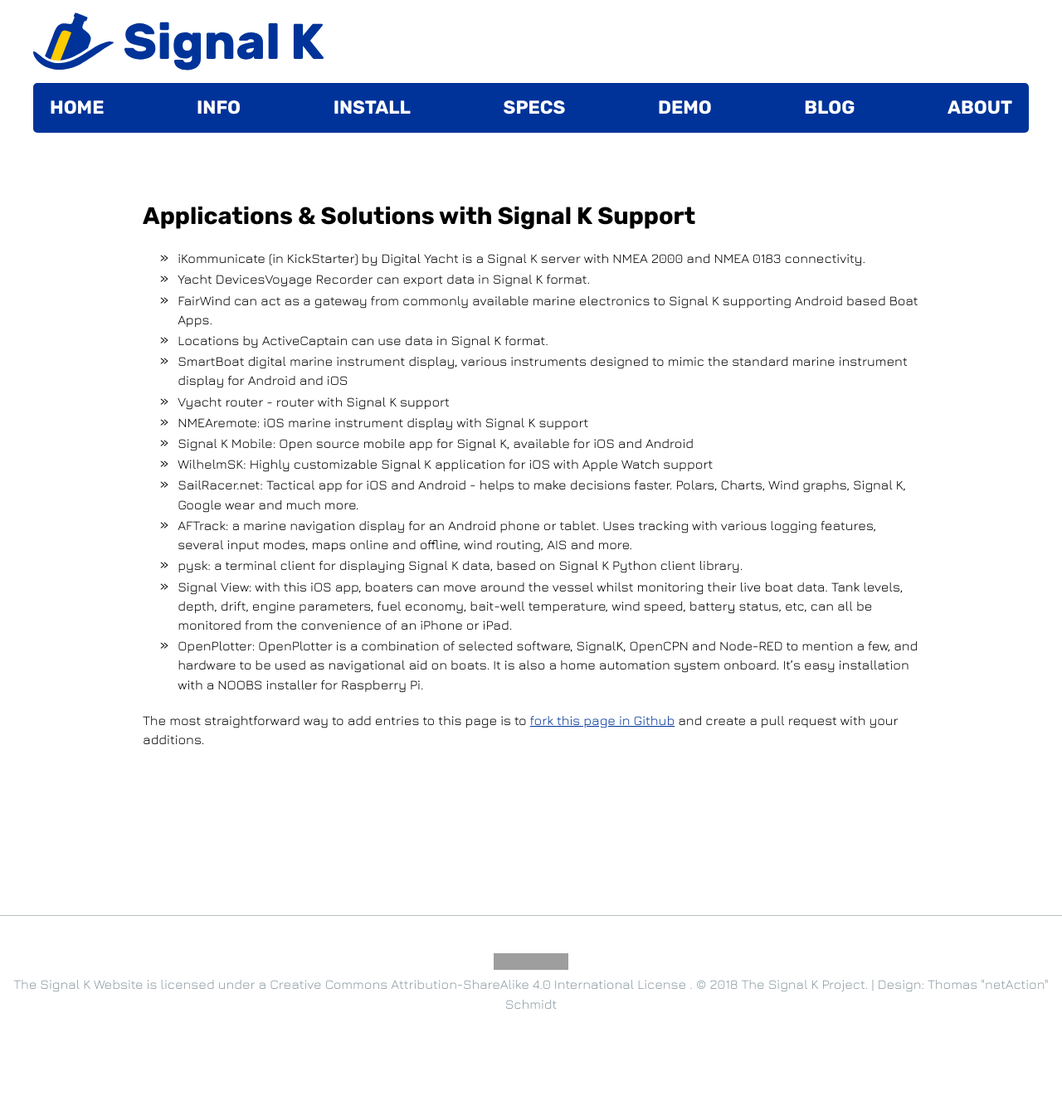
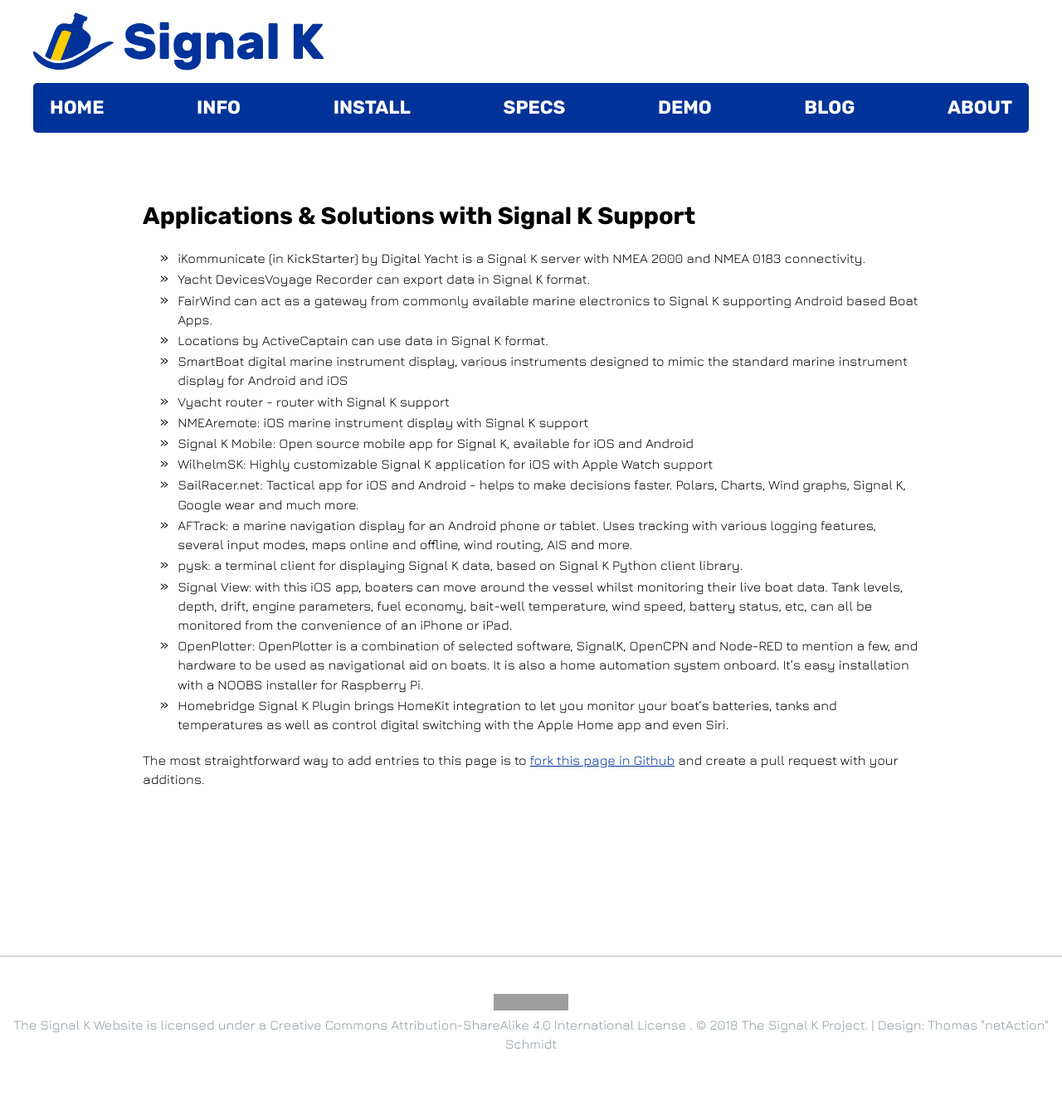
Before and after one commit to SignalK/signalk.github.io, a Jekyll site: the page built from solutions.md, in a window 1280 px wide. Shown: the whole page at 83% size. Built offline with Jekyll 4.4.1, drawn with Linux system fonts in a browser that asks for light colours; nearby versions of some CDN libraries; before the commit the page ends 1302 px from its top, so only the background shows below that; grey boxes are pictures that could not be loaded.

Commit message:
Added Signal K HomeKit Solutions

```diff
--- a/solutions.md
+++ b/solutions.md
@@ -24,6 +24,7 @@
 - [pysk](https://github.com/ph1l/pysk): a terminal client for displaying Signal K data, based on [Signal K Python client library](https://github.com/ph1l/python-signalk-client).
 - [Signal View](http://signalkool.com/signalview/): with this iOS app, boaters can move around the vessel whilst monitoring their live boat data. Tank levels, depth, drift, engine parameters, fuel economy, bait-well temperature, wind speed, battery status, etc, can all be monitored from the convenience of an iPhone or iPad.
 - [OpenPlotter](http://www.sailoog.com/en/openplotter): OpenPlotter is a combination of selected software, SignalK, OpenCPN and Node-RED to mention a few, and hardware to be used as navigational aid on boats. It is also a home automation system onboard. It's easy installation with a NOOBS installer for Raspberry Pi.
+- [Homebridge Signal K Plugin](https://www.npmjs.com/package/homebridge-signalk) brings [HomeKit](https://www.apple.com/ios/home/) integration to let you monitor your boat's batteries, tanks and temperatures as well as control digital switching with the Apple Home app and even Siri.
 
 The most straightforward way to add entries to this page is to
 [fork this page in Github](https://github.com/SignalK/signalk.github.io/blob/master/applications_solutions.md) and
```
